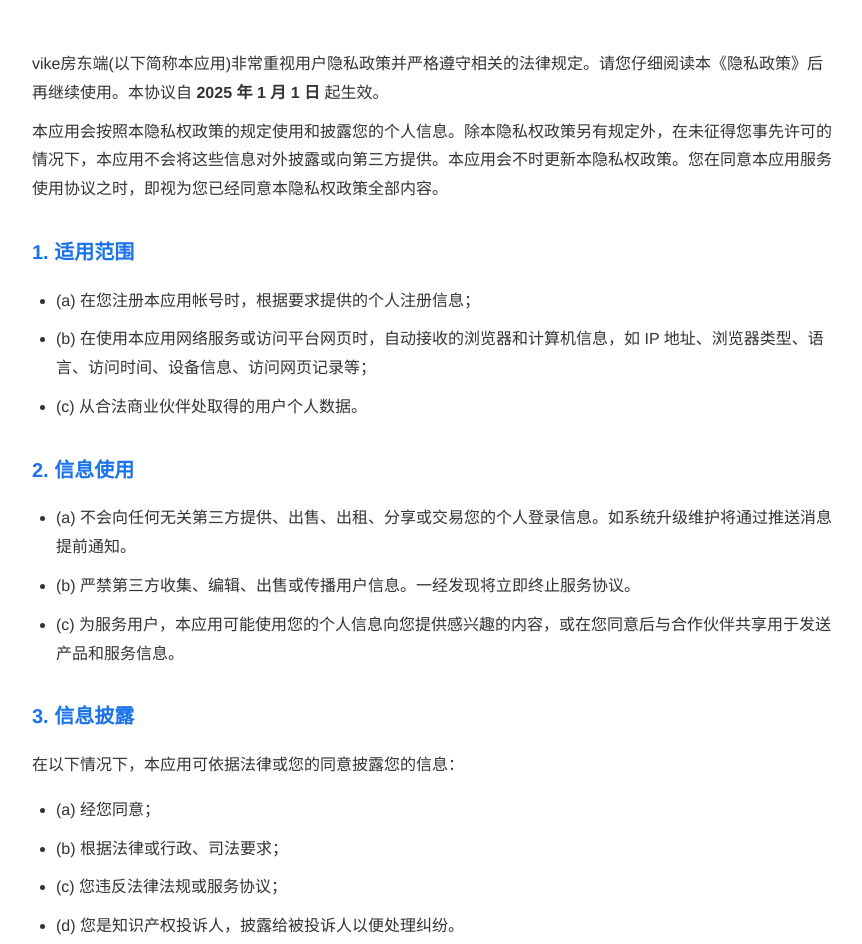
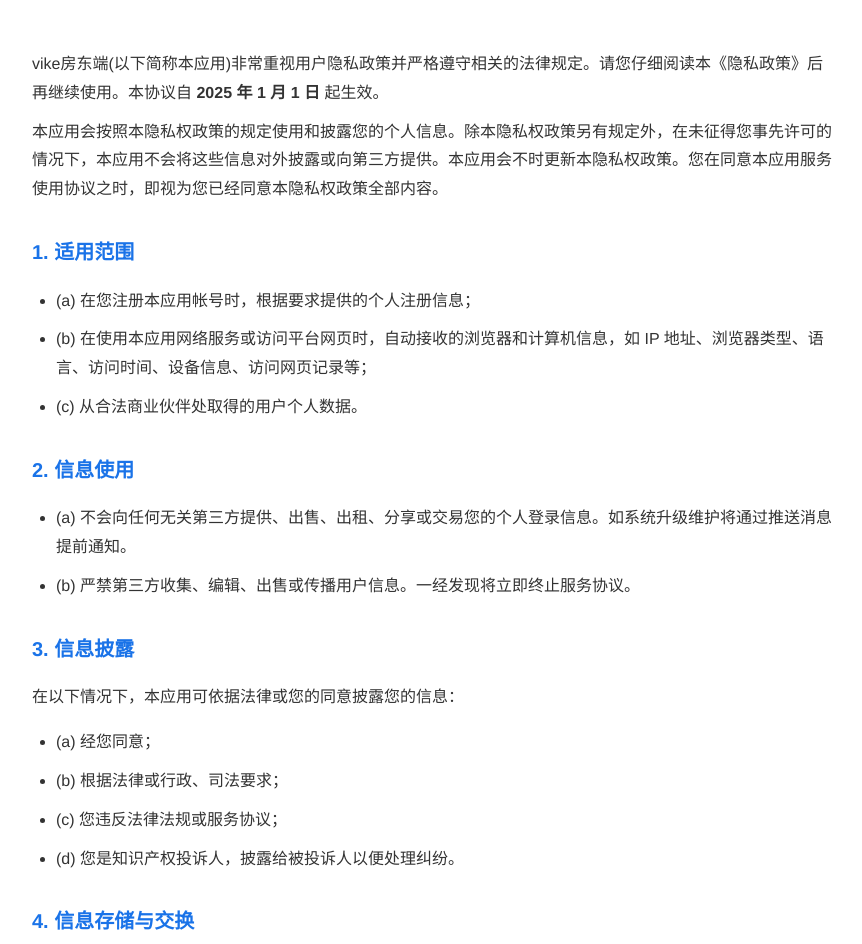
Before and after one commit to EsenDev/Test.github.io, a plain HTML site: page privacy_zh.html in a window 1280 px wide. Shown: the top 944 px of the page, without its empty margins (208-1070 px from the left). Drawn offline with Linux system fonts and the light colour scheme.

Commit message:
Update privacy_zh.html

```diff
--- a/privacy_zh.html
+++ b/privacy_zh.html
@@ -54,7 +54,6 @@
   <ul>
     <li>(a) 不会向任何无关第三方提供、出售、出租、分享或交易您的个人登录信息。如系统升级维护将通过推送消息提前通知。</li>
     <li>(b) 严禁第三方收集、编辑、出售或传播用户信息。一经发现将立即终止服务协议。</li>
-    <li>(c) 为服务用户，本应用可能使用您的个人信息向您提供感兴趣的内容，或在您同意后与合作伙伴共享用于发送产品和服务信息。</li>
   </ul>
 
   <h2>3. 信息披露</h2>
```
